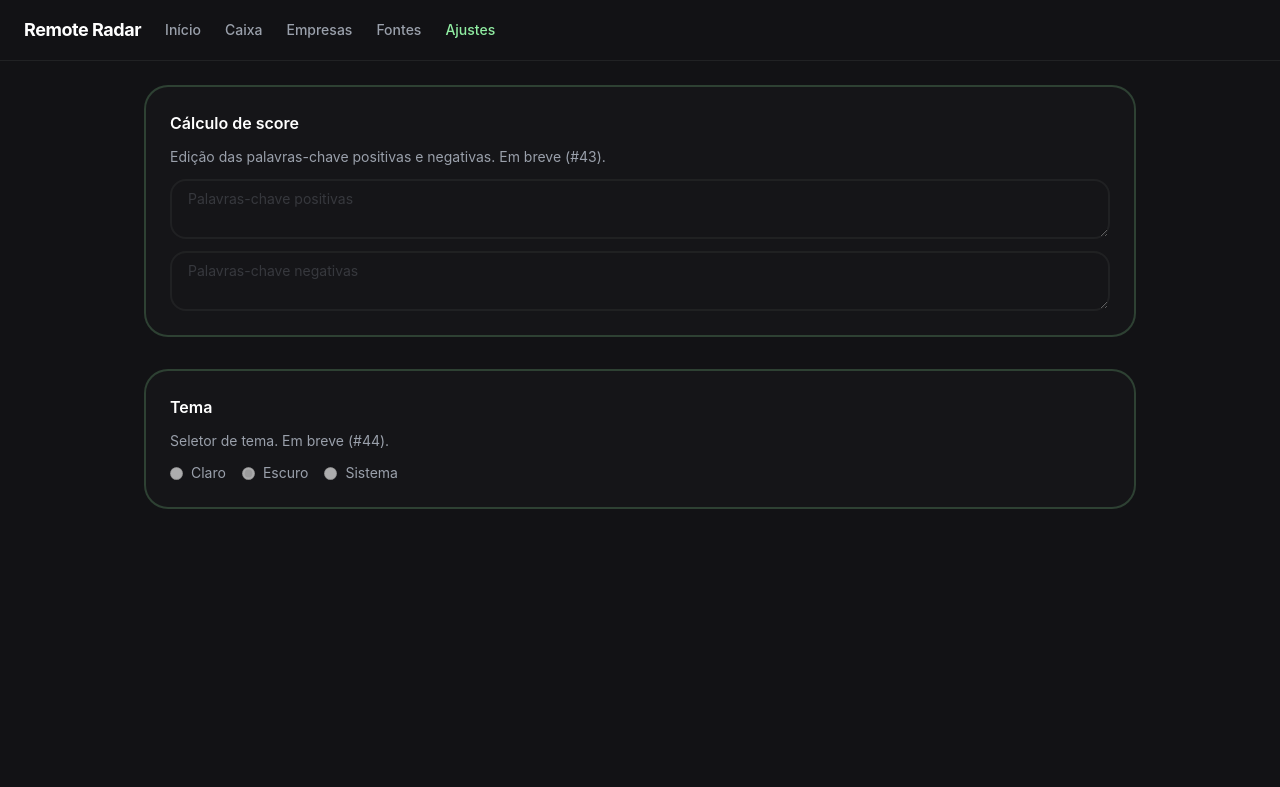
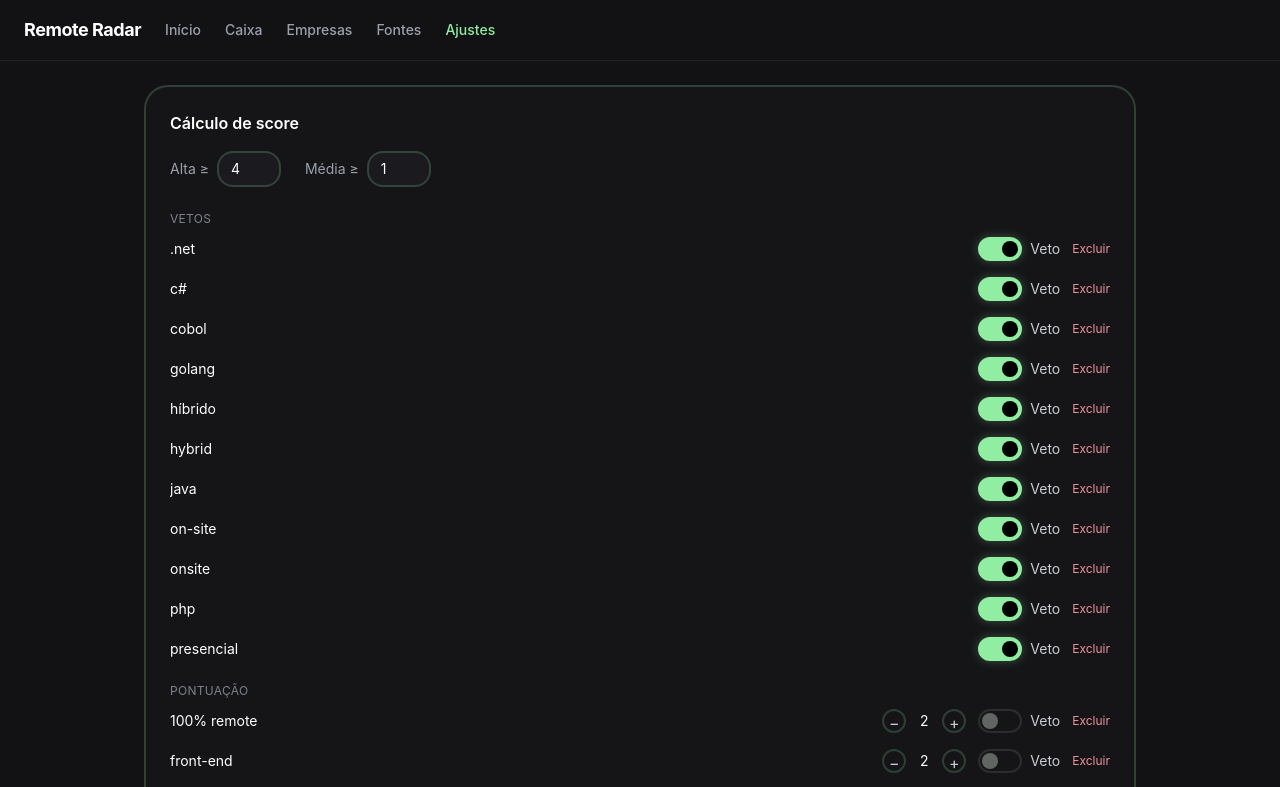
Before and after one commit to marcelotust/remote-radar, a React (Vite) app: page /settings in a window 1280 px wide. Shown: the top 787 px of the page. Built offline with nearby package versions, Linux system fonts and the light colour scheme; no server answers; the database is empty.

Commit message:
feat(settings): wire scoring editor into the Settings page (#43)

```diff
--- /dev/null
+++ b/src/components/ScoringConfigEditor/ScoringConfigEditor.tsx
@@ -0,0 +1,28 @@
+import { useState } from 'react'
+import { useScoringConfig } from '../../hooks/useScoringConfig'
+import { DEFAULT_SCORING_CONFIG } from '../../utils/keywords'
+import { ThresholdsForm } from '../ThresholdsForm/ThresholdsForm'
+import { KeywordList } from '../KeywordList/KeywordList'
+import { AddKeywordModal } from '../AddKeywordModal/AddKeywordModal'
+import { ScorePreview } from '../ScorePreview/ScorePreview'
+import type { ScoringKeyword } from '../../types'
+
+export const ScoringConfigEditor = () => {
+  const { data: config = DEFAULT_SCORING_CONFIG } = useScoringConfig()
+  const [modalOpen, setModalOpen] = useState(false)
+
+  return (
+    <div className="flex flex-col gap-6">
+      <ThresholdsForm
+        highThreshold={config.highThreshold}
+        mediumThreshold={config.mediumThreshold}
+      />
+      <KeywordList
+        keywords={config.keywords as ScoringKeyword[]}
+        onAdd={() => setModalOpen(true)}
+      />
+      <ScorePreview />
+      <AddKeywordModal open={modalOpen} onClose={() => setModalOpen(false)} />
+    </div>
+  )
+}
--- a/src/pages/SettingsPage.tsx
+++ b/src/pages/SettingsPage.tsx
@@ -1,22 +1,10 @@
+import { ScoringConfigEditor } from '../components/ScoringConfigEditor/ScoringConfigEditor'
+
 export const SettingsPage = () => (
   <main className="max-w-5xl mx-auto px-4 py-6 flex flex-col gap-8">
-    <section className="rounded-3xl border-2 border-brand-green/20 bg-brand-surface p-6 flex flex-col gap-3">
+    <section className="rounded-3xl border-2 border-brand-green/20 bg-brand-surface p-6 flex flex-col gap-4">
       <h2 className="text-white font-semibold text-base">Cálculo de score</h2>
-      <p className="text-sm text-gray-400">
-        Edição das palavras-chave positivas e negativas. Em breve (#43).
-      </p>
-      <textarea
-        disabled
-        aria-label="Palavras-chave positivas"
-        placeholder="Palavras-chave positivas"
-        className="rounded-2xl border-2 border-brand-gray/30 bg-transparent px-4 py-2 text-sm text-gray-400 disabled:opacity-50"
-      />
-      <textarea
-        disabled
-        aria-label="Palavras-chave negativas"
-        placeholder="Palavras-chave negativas"
-        className="rounded-2xl border-2 border-brand-gray/30 bg-transparent px-4 py-2 text-sm text-gray-400 disabled:opacity-50"
-      />
+      <ScoringConfigEditor />
     </section>
 
     <section className="rounded-3xl border-2 border-brand-green/20 bg-brand-surface p-6 flex flex-col gap-3">
```
Also changed, not shown: 2 other files (tests, documents, lock files or other folders).
